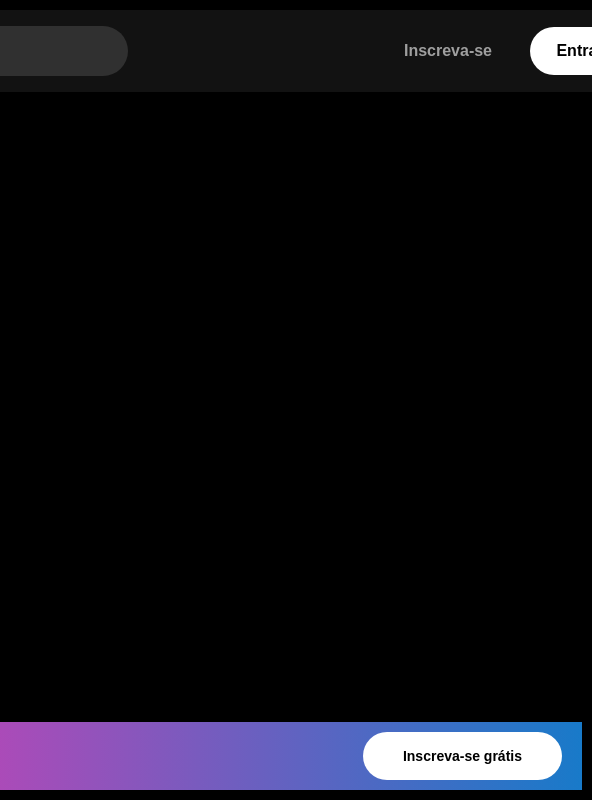
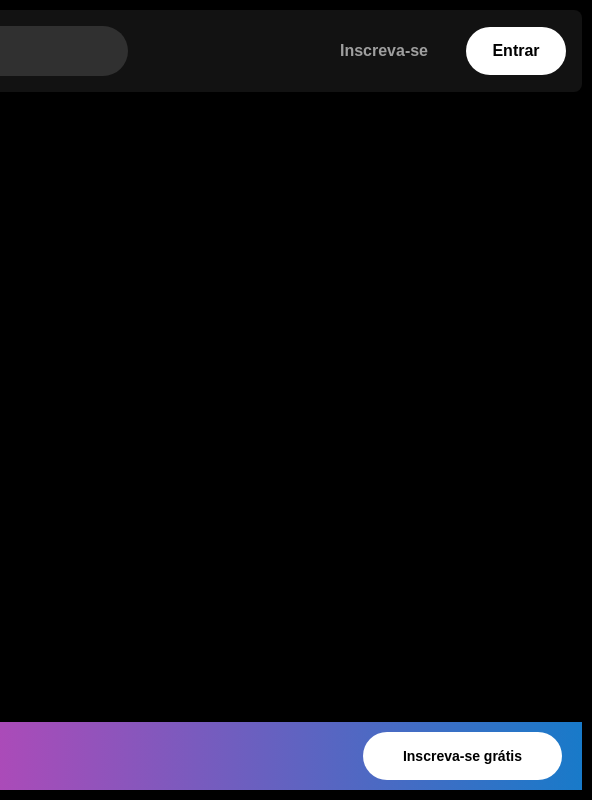
Before and after one commit to anajuliadev/spotify-imersao-alura, a plain HTML site: page index.html in a window 1280 px wide. Shown: the full height of the page, 688-1280 px from the left. Drawn offline with Linux system fonts and the light colour scheme.

Commit message:
correção main container

```diff
--- a/src/assets/styles/main-content.css
+++ b/src/assets/styles/main-content.css
@@ -3,7 +3,7 @@
 .main-container {
     position: fixed;
     width: 100%;
-    max-width: 80vw;
+    max-width: calc( 100% - 320px);
     height: 100vh;
     margin-left: 320px;
 }
```
